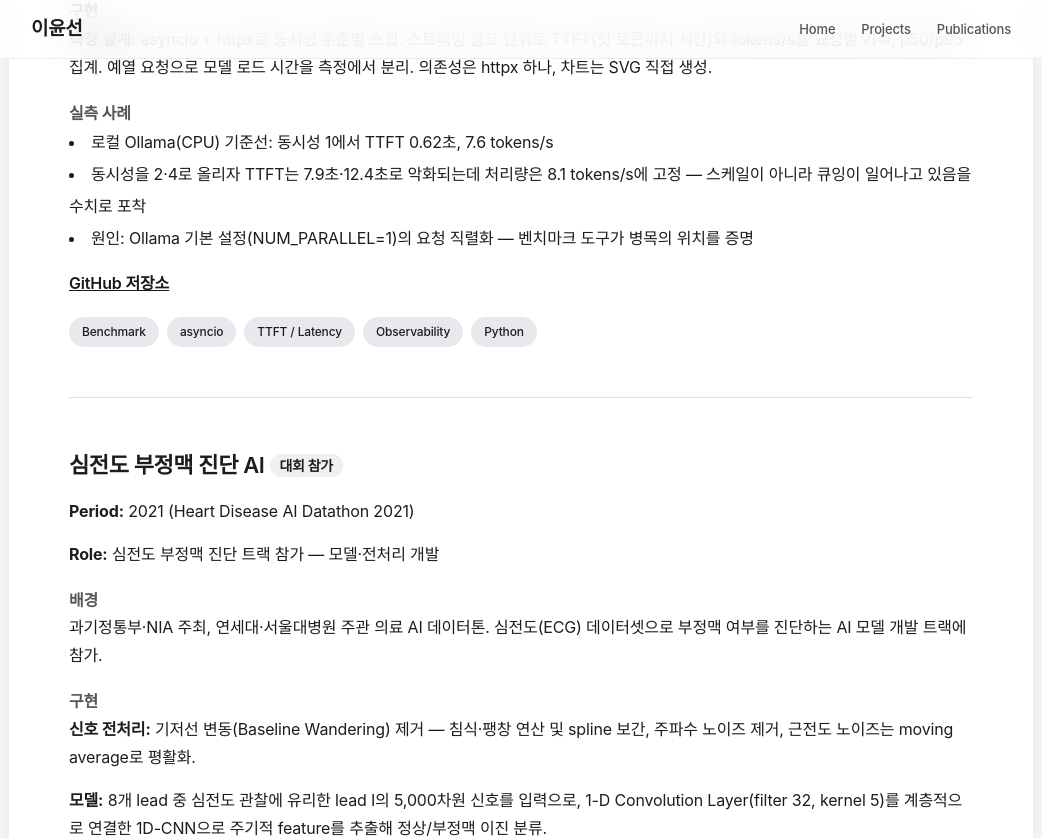
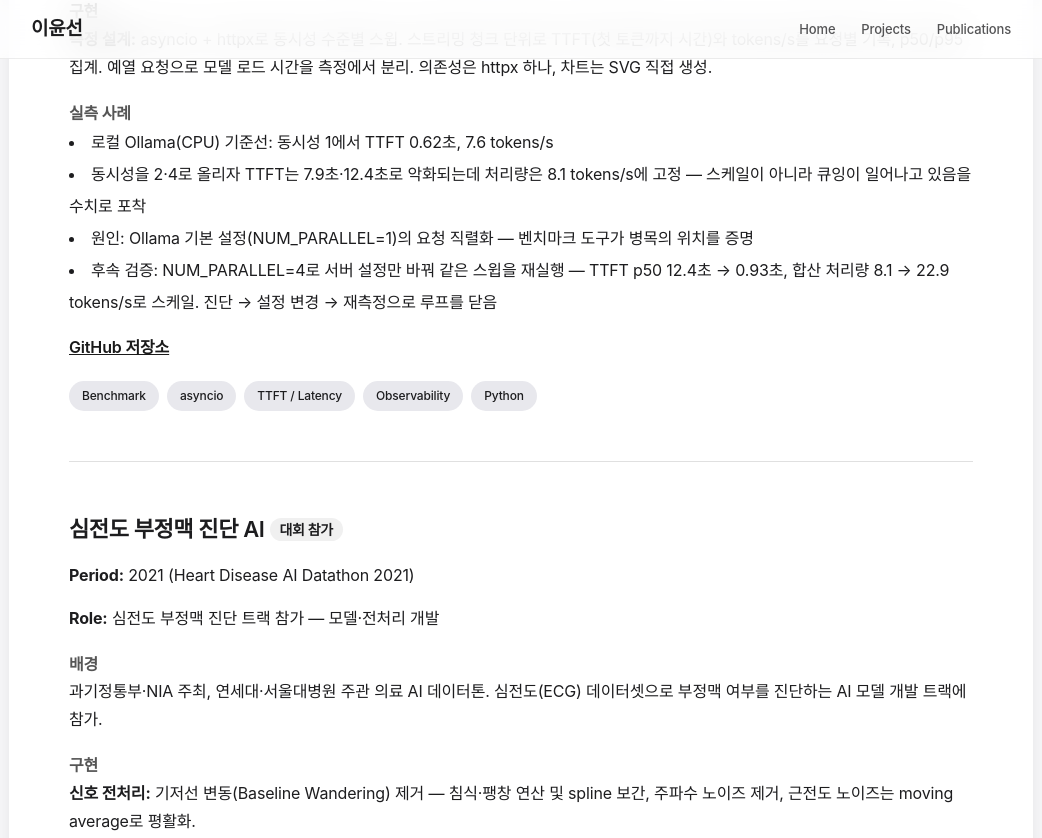
Before and after one commit to ckc5800/ckc5800.github.io, a Jekyll site: the page built from projects.html, in a window 1280 px wide and 900 px high, scrolled down 13296 px, cut to the strip 0-838 px from the top of the window. Shown: the whole strip, without its empty margins (119-1161 px from the left). Built offline with Jekyll 4.4.1, drawn with Linux system fonts in a browser that asks for light colours; some web fonts are replaced.

Commit message:
Add llm-bench follow-up verification result
Co-Authored-By: Claude Fable 5 <noreply@anthropic.com>

```diff
--- a/projects.html
+++ b/projects.html
@@ -526,6 +526,7 @@ title: Projects
         <li>로컬 Ollama(CPU) 기준선: 동시성 1에서 TTFT 0.62초, 7.6 tokens/s</li>
         <li>동시성을 2·4로 올리자 TTFT는 7.9초·12.4초로 악화되는데 처리량은 8.1 tokens/s에 고정 — 스케일이 아니라 큐잉이 일어나고 있음을 수치로 포착</li>
         <li>원인: Ollama 기본 설정(NUM_PARALLEL=1)의 요청 직렬화 — 벤치마크 도구가 병목의 위치를 증명</li>
+        <li>후속 검증: NUM_PARALLEL=4로 서버 설정만 바꿔 같은 스윕을 재실행 — TTFT p50 12.4초 → 0.93초, 합산 처리량 8.1 → 22.9 tokens/s로 스케일. 진단 → 설정 변경 → 재측정으로 루프를 닫음</li>
     </ul>
 
     <p style="margin-top: 15px;"><a href="https://github.com/ckc5800/llm-bench" target="_blank" style="color: #1a1a1a; font-weight: 600;">GitHub 저장소</a></p>
```
